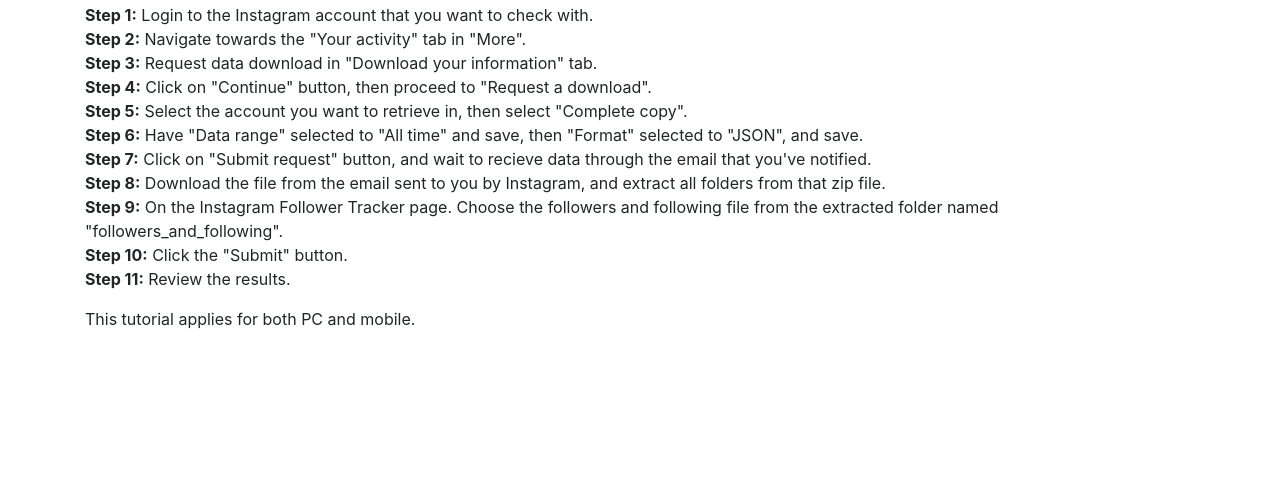
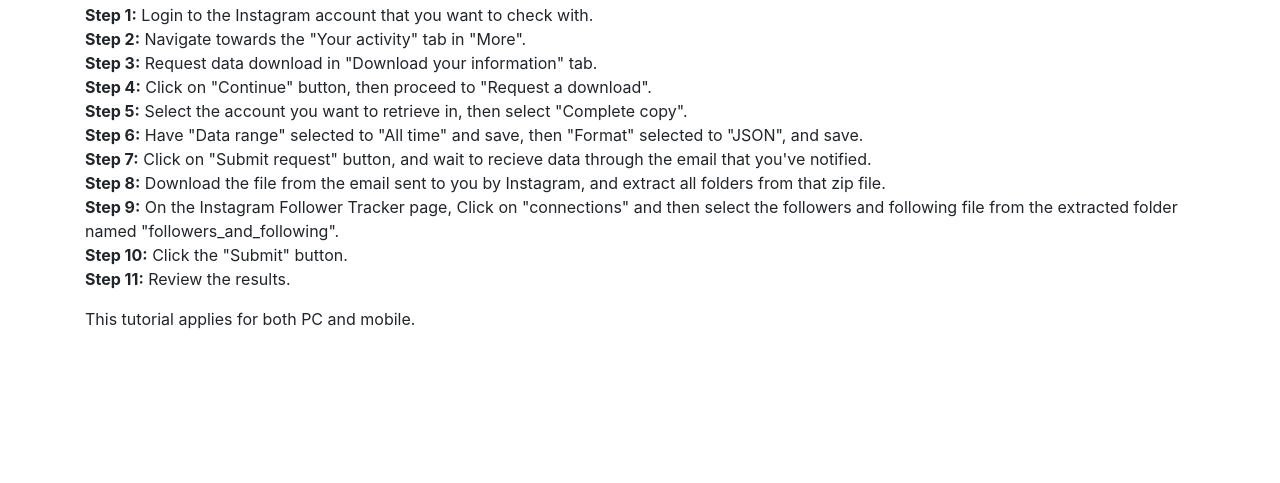
Before and after one commit to johnsondotle/Instagram-Follower-Tracker, a Flask app: page /tutorial in a window 1280 px wide. Shown: the part 222-705 px from the top of the page. Run offline with Flask 3, Linux system fonts and the light colour scheme; some libraries are stand-ins or nearby versions.

Commit message:
Updated instructions

```diff
--- a/templates/tutorial.html
+++ b/templates/tutorial.html
@@ -46,7 +46,7 @@
                         <li><strong>Step 6:</strong> Have "Data range" selected to "All time" and save, then "Format" selected to "JSON", and save.</li>
                         <li><strong>Step 7:</strong> Click on "Submit request" button, and wait to recieve data through the email that you've notified.</li>
                         <li><strong>Step 8:</strong> Download the file from the email sent to you by Instagram, and extract all folders from that zip file.</li>
-                        <li><strong>Step 9:</strong> On the Instagram Follower Tracker page. Choose the followers and following file from the extracted folder named "followers_and_following".</li>
+                        <li><strong>Step 9:</strong> On the Instagram Follower Tracker page, Click on "connections" and then select the followers and following file from the extracted folder named "followers_and_following".</li>
                         <li><strong>Step 10:</strong> Click the "Submit" button.</li>
                         <li><strong>Step 11:</strong> Review the results.</li>
                     </ol>
```
